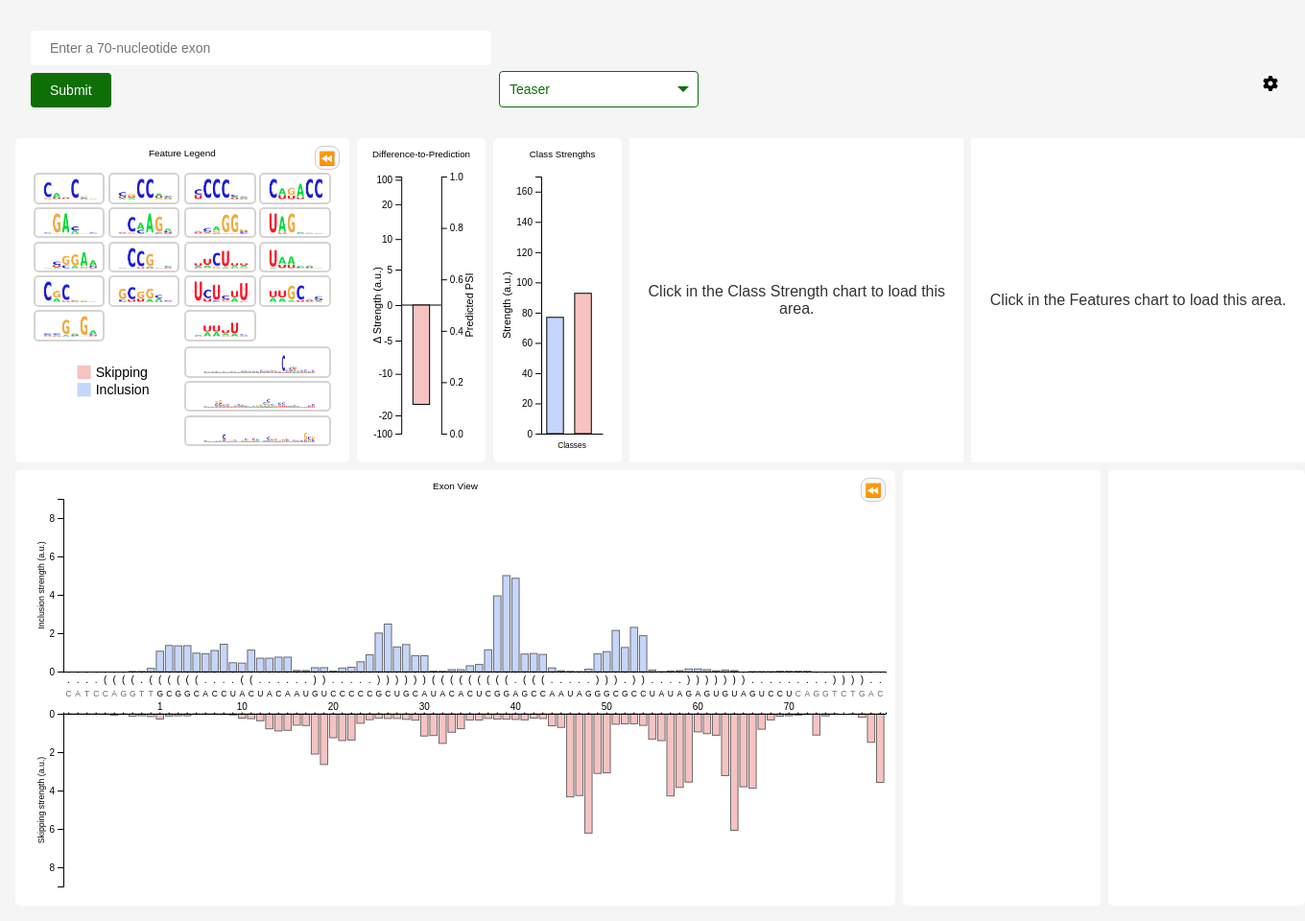
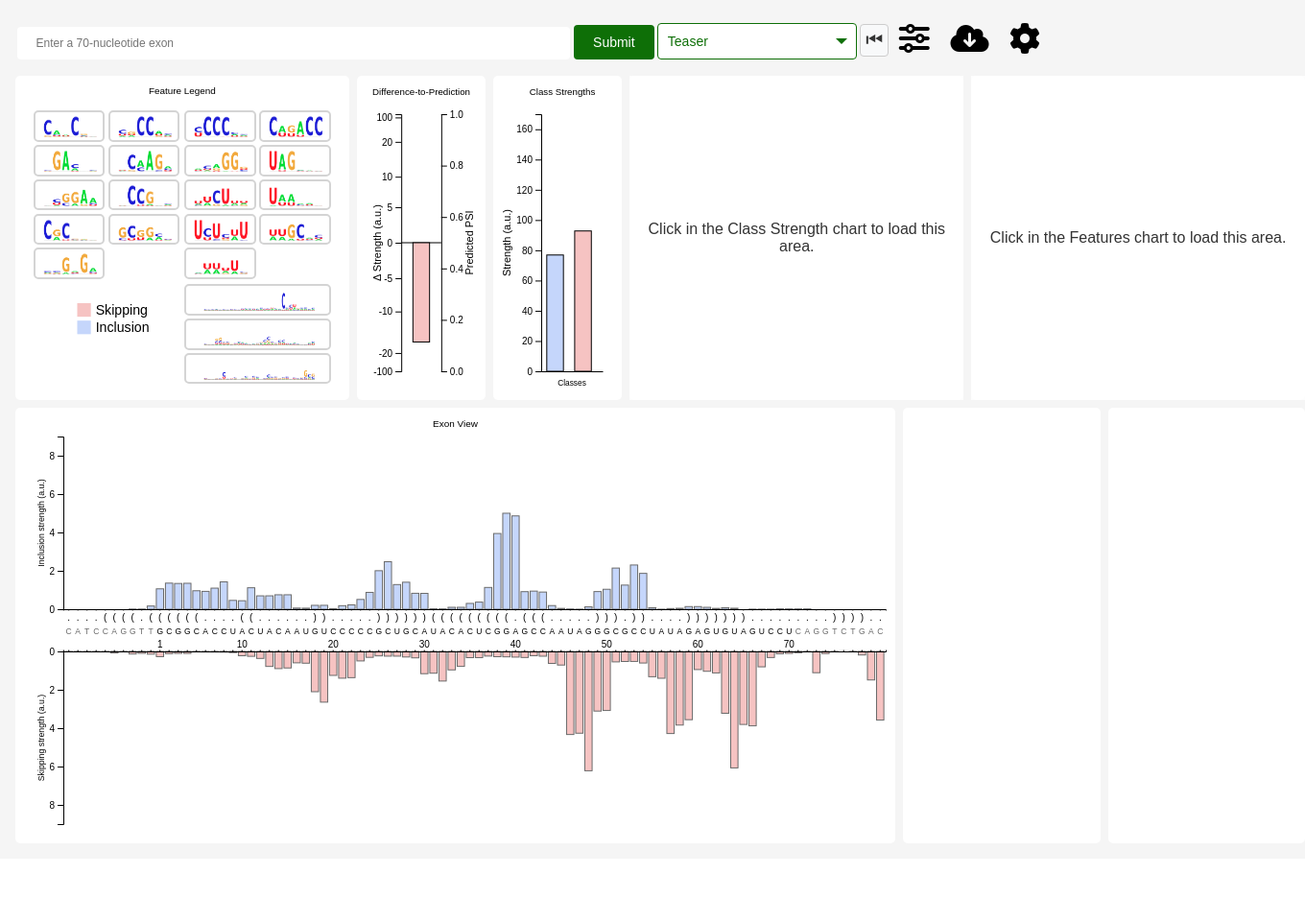
Before and after one commit to Liao-Group/interface-demo, a Flask app: page / in a window 1360 px wide. Shown: the whole page at 96% size. After the commit the page ends 860 px from the top, so only its background shows below. Run offline with Flask 3, Linux system fonts and the light colour scheme; some libraries are stand-ins or nearby versions.

Commit message:
organizing the header area

```diff
--- a/src/app.py
+++ b/src/app.py
@@ -34,7 +34,7 @@ def fetch_prediction_from_server(exon):
     """Attempt to fetch the prediction from the server, handle errors gracefully."""
     try:
         # change the http address once the ec2 server is up.
-        response = requests.post('http://18.116.35.59:5000/prediction', data={'exon': exon}, timeout=10)
+        response = requests.post('http://18.117.144.86:5000/prediction', data={'exon': exon}, timeout=3)
         response.raise_for_status()  # This will raise an HTTPError for bad responses (4XX, 5XX)
         return response.json()
     except requests.exceptions.RequestException as e:
@@ -63,9 +63,10 @@ def homepage():
 # if prediction is not available. it will fetch data from local files.
 @app.route("/get-data", methods=["GET"])
 def get_data():
-    option = request.args.get('option', 'teaser_18')
+    option = request.args.get('option', 'teaser')
 
     # Main logic to decide whether to use server or local file
+    print(option)
     if option in default_options:
         return read_local_data(option)
     exon = get_default_exon(option)
@@ -76,4 +77,4 @@ def get_data():
     return jsonify(json_response)
 
 if __name__ == "__main__":
-    app.run(debug=True)
+    app.run(debug=True, port='4000')
--- /dev/null
+++ b/src/static/dropdowns.css
@@ -0,0 +1,157 @@
+.toggleButton {
+    width: 2.625rem;
+    height: 1.375rem;
+    padding: 0.125rem;
+    border: 0.03125rem solid black;
+    border-radius: 1.875rem;
+    background-color: white;
+    position: relative;
+    overflow: hidden;
+    margin-top: 0.75rem;
+    margin-bottom: 0.75rem;
+}
+
+.toggleSwitchCircle {
+    width: 1.25rem;
+    height: 1.25rem;
+    border: 0.03125rem solid black;
+    border-radius: 50%;
+    background-color: white;
+    position: absolute;
+    left: 0;
+    bottom: 0;
+}
+
+.toggleSwitchCircle.toggled {
+    transform: translateX(1.375rem);
+    background-color: #4caf50;
+}
+
+.toggleButton.toggled {
+    background-color: #ccc;
+}
+
+
+
+.dropdown {
+    position: relative;
+    /* top: 1rem; */
+    padding: 0.2700rem 0.3rem;
+    right: 1rem;
+    display: flex;
+}
+
+.dropbtn {
+    background: none;
+    border: none;
+    cursor: pointer;
+    /* padding: 0.625rem; */
+    font-size: 1rem;
+}
+
+.dropdown-content {
+    display: none;
+    text-align: center;
+    position: absolute;
+    top: 100%;
+    right: 0;
+    background-color: #f9f9f9;
+    min-width: 12.5rem;
+    box-shadow: 0 0.5rem 1rem rgba(0, 0, 0, 0.2);
+    z-index: 1;
+    padding: 0.75rem 1rem;
+    border-radius: 0.625rem;
+}
+
+.dropdown-content a {
+    color: black;
+    padding: 0.75rem 1rem;
+    text-decoration: none;
+    display: block;
+    font-size: 12;
+}
+
+.divider {
+    border: none;
+    height: 1px;
+    background-color: #ccc;
+    margin: 1.25rem;
+    width: 80%;
+}
+
+.dropdown-download {
+    position: relative;
+    /* top: 1rem; */
+    padding: 0.2700rem 0.3rem;
+    right: 1rem;
+    display: flex;
+}
+
+.dropbtn-download {
+    background: none;
+    border: none;
+    cursor: pointer;
+    /* padding: 0.625rem; */
+    font-size: 1rem;
+}
+
+.dropdown-content-download {
+    display: none;
+    text-align: center;
+    position: absolute;
+    top: 100%;
+    right: 0;
+    background-color: #f9f9f9;
+    min-width: 12.5rem;
+    box-shadow: 0 0.5rem 1rem rgba(0, 0, 0, 0.2);
+    z-index: 1;
+    padding: 0.75rem 1rem;
+    border-radius: 0.625rem;
+}
+
+.dropdown-content-download a {
+    color: black;
+    padding: 0.75rem 1rem;
+    text-decoration: none;
+    display: block;
+    font-size: 12;
+}
+
+
+.dropdown-adjust {
+    position: relative;
+    /* top: 1rem; */
+    padding: 0.2700rem 0.3rem;
+    right: 1rem;
+    display: flex;
+}
+
+.dropbtn-adjust {
+    background: none;
+    border: none;
+    cursor: pointer;
+    /* padding: 0.625rem; */
+    font-size: 1rem;
+}
+
+.dropdown-content-adjust {
+    display: none;
+    text-align: center;
+    position: absolute;
+    top: 100%;
+    right: 0;
+    background-color: #f9f9f9;
+    min-width: 12.5rem;
+    box-shadow: 0 0.5rem 1rem rgba(0, 0, 0, 0.2);
+    z-index: 1;
+    padding: 0.75rem 1rem;
+    border-radius: 0.625rem;
+}
+
+.dropdown-content-adjust a {
+    color: black;
+    padding: 0.75rem 1rem;
+    text-decoration: none;
+    display: block;
+    font-size: 12;
+}
--- a/src/static/events.js
+++ b/src/static/events.js
@@ -46,7 +46,7 @@ document.addEventListener('DOMContentLoaded', function () {
 
 // setting dropdown
 function toggleDropdown() {
-  var dropdown = document.getElementById("myDropdown");
+  const dropdown = document.getElementById("myDropdown");
   if (dropdown.style.display === "block") {
     dropdown.style.display = "none";
   }
@@ -55,18 +55,37 @@ function toggleDropdown() {
   }
 }
 
+function toggleDropdownDownload() {
+  const dropdownDownload = document.getElementById("dropdownDownload");
+  if (dropdownDownload.style.display === "block") {
+    dropdownDownload.style.display = "none";
+  }
+  else {
+    dropdownDownload.style.display = "block";
+  }
+}
+
+function toggleDropdownAdjust() {
+  const dropdownAdjust = document.getElementById("dropdownAdjust");
+  if (dropdownAdjust.style.display === "block") {
+    dropdownAdjust.style.display = "none";
+  }
+  else {
+    dropdownAdjust.style.display = "block";
+  }
+}
 // event for when the screen is resized and we need to re-render the graphs in the page again
 
-window.addEventListener('resize',function(){
-  featureSelection(featureSelected=null,className = null)
+window.addEventListener('resize', function () {
+  featureSelection(featureSelected = null, className = null)
   PSIview(Data); // Redraw the graph with the same data
   hierarchicalBarChart(Data, Data.feature_activations)
   nucleotideView(Data.sequence, Data.structs, Data.nucleotide_activations)
   hierarchicalBarChart2(featuresParent, featuresChildren)
-  hierarchicalBarChart3(positionsParent,positionsChildren )
+  hierarchicalBarChart3(positionsParent, positionsChildren)
 });
 
-document.addEventListener("DOMContentLoaded", async function() {
+document.addEventListener("DOMContentLoaded", async function () {
   const form = document.getElementById("exonForm");
   const selectElement = document.getElementById("option");
 
@@ -80,7 +99,7 @@ document.addEventListener("DOMContentLoaded", async function() {
   selectElement.value = selectedOption;
   await fetchData(selectedOption); // Fetch data immediately on load
 
-  selectElement.addEventListener("change", async function() {
+  selectElement.addEventListener("change", async function () {
     const selectedValue = selectElement.value;
     localStorage.setItem("selectedOption", selectedValue);
     await fetchData(selectedValue);
@@ -89,17 +108,17 @@ document.addEventListener("DOMContentLoaded", async function() {
 
 
 
-document.addEventListener("DOMContentLoaded", async function() {
+document.addEventListener("DOMContentLoaded", async function () {
 
   // listening to event from the rewind button on the feature legend
-document.getElementById("rewindButton1").addEventListener('click', function() {
+  document.getElementById("rewindButton1").addEventListener('click', function () {
     resetGraph();
   });
 
-// listening to event from the rewind b
-document.getElementById("rewindButton2").addEventListener('click', function() {
-  resetGraph();
-});
+  // // listening to event from the rewind b
+  // document.getElementById("rewindButton2").addEventListener('click', function () {
+  //   resetGraph();
+  // });
 
   // run download fucntion once selected
   document.querySelector('.svg-select button').addEventListener('click', downloadSelectedSVGs);
@@ -107,7 +126,7 @@ document.querySelector('.svg-select button').addEventListener('click', downloadS
   // Get the form element
   var form = document.getElementById('exonForm');
   // Add submit event listener to the form
- form.addEventListener('submit', function(event) {
+  form.addEventListener('submit', function (event) {
     // Prevent the default form submission behavior
     event.preventDefault();
     // Access the value of the input
@@ -118,11 +137,11 @@ document.querySelector('.svg-select button').addEventListener('click', downloadS
 })
 
 
-document.addEventListener('DOMContentLoaded', function() {
+document.addEventListener('DOMContentLoaded', function () {
   const featureView2 = document.querySelector('.feature-view-2');
   const featureView3 = document.querySelector('.feature-view-3');
 
-  featureView2.addEventListener('graphRendered', function(event) {
+  featureView2.addEventListener('graphRendered', function (event) {
     // This will be triggered once the graph is rendered
     const placeholder = event.detail.view.querySelector('.placeholder');
     if (placeholder) {
@@ -130,7 +149,7 @@ document.addEventListener('DOMContentLoaded', function() {
     }
   });
 
-  featureView3.addEventListener('graphRendered', function(event) {
+  featureView3.addEventListener('graphRendered', function (event) {
     // This will be triggered once the graph is rendered
     const placeholder2 = event.detail.view.querySelector('.placeholder2');
     if (placeholder2) {
@@ -141,7 +160,7 @@ document.addEventListener('DOMContentLoaded', function() {
 
 
 
-document.getElementById('openExonFormButton').addEventListener('click', function() {
+document.getElementById('openExonFormButton').addEventListener('click', function () {
   var form = document.getElementById('exonForm');
   if (form.style.display === 'none' || form.style.display === '') {
     form.style.display = 'block'; // Show the form
@@ -152,8 +171,8 @@ document.getElementById('openExonFormButton').addEventListener('click', function
   }
 });
 
-document.addEventListener('DOMContentLoaded', function() {
-  document.getElementById('adjustAxisBtn').addEventListener('click', function() {
+document.addEventListener('DOMContentLoaded', function () {
+  document.getElementById('adjustAxisBtn').addEventListener('click', function () {
     var sliderContainer = document.querySelector('.slider-container');
     if (sliderContainer.style.display === 'none' || sliderContainer.style.display === '') {
       sliderContainer.style.display = 'block'; // Show the container
--- a/src/static/main.js
+++ b/src/static/main.js
@@ -226,13 +226,21 @@ function hierarchicalBarChart(parent, data) {
       updateChart(+this.value);
     });
 
-    function updateChart(maxValue) {
-      yScale.domain([0, maxValue]); // Update yScale's domain
-      d3.select(".y-axis").call(d3.axisLeft(yScale)); // Redraw Y-axis
+    function updateChart(yMax) {
+      yScale.domain([0, yMax]); // Update the y-axis domain
 
-      bars.attr("y", d => yScale(d.value)) // Update bars' Y position
-          .attr("height", d => chartHeight - yScale(d.value)); // Update bars' height
-    }
+      // Update the Y-axis on the chart
+      svg.select(".y-axis")
+          .transition() // Add a smooth transition
+          .duration(500)
+          .call(d3.axisLeft(yScale));
+
+      // Update bars
+      bars.transition() // Smooth transition for resizing bars
+          .duration(500)
+          .attr("y", d => yScale(d.value))
+          .attr("height", d => chartHeight - yScale(d.value));
+  }
 
   const xAxis = d3.axisBottom(xScale).tickFormat("").tickSize(0);
   const yAxis = d3.axisLeft(yScale);
@@ -728,6 +736,7 @@ function nucleotideView(sequence, structs, data, classSelected = null) {
   var ySkip = d3.scaleLinear()
     .domain([0, max_strength])
     .range([margin.top + (height - margin.top - margin.bottom) / 2 + margin.middle, height - margin.bottom]);
+
 
   //I think we can revome this declarations and bring to inside the functions.
   // Set up for nucleotide sort
--- a/src/static/styles.css
+++ b/src/static/styles.css
@@ -3,15 +3,43 @@ html {
   background-color: whitesmoke;
 
 }
-  .nucleotide-view { grid-area: nv; }
-  .nucleotide-sort { grid-area: ns; }
-  .nucleotide-zoom { grid-area: nz; }
-  .structure-view { grid-area: sv; }
-  .feature-view-1 { grid-area: f1; }
-  .feature-view-2 { grid-area: f2; }
-  .feature-view-3 { grid-area: f3; }
-  .feature-legend-container { grid-area: fl; }
-  .psi-view { grid-area: pv; }
+
+.nucleotide-view {
+  grid-area: nv;
+}
+
+.nucleotide-sort {
+  grid-area: ns;
+}
+
+.nucleotide-zoom {
+  grid-area: nz;
+}
+
+.structure-view {
+  grid-area: sv;
+}
+
+.feature-view-1 {
+  grid-area: f1;
+}
+
+.feature-view-2 {
+  grid-area: f2;
+}
+
+.feature-view-3 {
+  grid-area: f3;
+}
+
+.feature-legend-container {
+  grid-area: fl;
+}
+
+.psi-view {
+  grid-area: pv;
+}
+
 .grid-container {
   width: 100%;
   height: 100vh;
@@ -31,27 +59,35 @@ html {
   grid-auto-columns: minmax(0, 1fr);
   grid-auto-rows: minmax(0, 1fr);
 }
-  .grid-container > div {
+
+.grid-container>div {
   background-color: white;
   text-align: center;
   border-radius: 0.3125rem;
   font-size: 0.75rem;
 }
+
 .header {
-    display: flex;        /* Enables Flexbox */
-    justify-content: flex-start;  /* Aligns items to the start of the main-axis (horizontal) */
-    align-items: center; /* Aligns items to the bottom */
-    gap: 35rem; /* Space between the two forms */
+  display: flex;
+  /* Enables Flexbox */
+  justify-content: flex-start;
+  /* Aligns items to the start of the main-axis (horizontal) */
+  align-items: center;
+  /* Aligns items to the bottom */
+  /* gap: 1rem;  */
 }
+
 form {
-  padding: 0.25rem;
+  padding: 0.10rem;
 }
+
 .select-wrapper {
   position: relative;
   display: inline-block;
   width: 13rem;
   margin-right: 0.625rem;
 }
+
 .select-wrapper select {
   font-size: 0.875rem;
   appearance: none;
@@ -63,10 +99,12 @@ html {
   width: 100%;
   cursor: pointer;
 }
+
 .select-wrapper select:focus {
   outline: none;
   box-shadow: 0 0 0.25rem rgba(14, 111, 7, 0.4);
 }
+
 .select-wrapper .arrow {
   position: absolute;
   top: 50%;
@@ -92,38 +130,54 @@ html {
   cursor: pointer;
   transition: background-color 0.3s ease;
 }
+
 input[type=submit]:hover {
   background-color: #0c5405;
 }
+
 input[type="text"] {
-    appearance: none; /* Removes default styles */
-    border: none; /* No border, similar to your submit button */
-    background-color: #fff; /* White background for text input */
-    color: #0e6f07; /* Green text, matching your submit button text color */
-    padding: 0.625rem 1.25rem; /* Padding to match the submit button */
-    border-radius: 0.25rem; /* Rounded corners like the submit button */
-    font-size: 0.875rem; /* Font size to match the submit button */
-    width: 30rem;
-    box-sizing: border-box; /* Padding included in width */
+  appearance: none;
+  /* Removes default styles */
+  border: none;
+  /* No border, similar to your submit button */
+  background-color: #fff;
+  /* White background for text input */
+  color: #0e6f07;
+  /* Green text, matching your submit button text color */
+  padding: 0.625rem 1.25rem;
+  border-radius: 0.25rem;
+  /* Rounded corners like the submit button */
+  font-size: 0.750rem;
+  /* Font size to match the submit button */
+  width: 36rem;
+  box-sizing: border-box;
+  /* Padding included in width */
 }
 
 input[type="text"]:focus {
-    outline: none; /* Removes the default focus outline */
-    box-shadow: 0 0 0.25rem rgba(14, 111, 7, 0.4); /* Focus shadow to match the submit button */
+  outline: none;
+  /* Removes the default focus outline */
+  box-shadow: 0 0 0.25rem rgba(14, 111, 7, 0.4);
+  /* Focus shadow to match the submit button */
 }
 
 .forms-container {
-  display: flex;        /* Enables Flexbox */
-  justify-content: flex-start;  /* Aligns items to the start of the main-axis (horizontal) */
-  align-items: flex-end; /* Aligns items to the bottom */
-  padding: 1.25rem;
-  gap: 0px; /* Space between the two forms */
+  display: flex;
+  /* Enables Flexbox */
+  justify-content: flex-start;
+  /* Aligns items to the start of the main-axis (horizontal) */
+  align-items: flex-end;
+  /* Aligns items to the bottom */
+  padding: .5rem;
+  gap: 0px;
+  /* Space between the two forms */
 }
 
 
 
 input[type="submit"] {
-    margin-top: 8px; /* Consistent vertical spacing for submit button */
+  margin-top: 8px;
+  /* Consistent vertical spacing for submit button */
 }
 
 
@@ -175,19 +229,24 @@ input[type="submit"] {
   display: grid;
   flex-direction: row;
   gap: 0.2rem;
-    width:50%;
-    margin-left: auto; /* This will push the grid to the right */
-  } .bottom{
+  width: 50%;
+  margin-left: auto;
+  /* This will push the grid to the right */
+}
+
+.bottom {
   display: flex;
   flex-direction: row;
   gap: 0.3125rem;
   justify-content: space-between;
 }
+
 .legend {
-    margin-right: auto; /* This will push the grid to the right */
+  margin-right: auto;
+  /* This will push the grid to the right */
   display: grid;
-    width:50%;
-    height:5vw;
+  width: 50%;
+  height: 5vw;
 }
 
 .feature-long-svg {
@@ -197,7 +256,8 @@ input[type="submit"] {
   box-sizing: border-box;
   border-radius: 0.3125rem;
   object-fit: fill;
-    order: 1;  /* This will ensure that the long SVG is positioned after the skipping grid */
+  order: 1;
+  /* This will ensure that the long SVG is positioned after the skipping grid */
 }
 
 .feature-svg {
@@ -207,76 +267,6 @@ input[type="submit"] {
   box-sizing: border-box;
   border-radius: 0.3125rem;
   object-fit: fill;
-  }
-
-  .toggleButton {
-  width: 2.625rem;
-  height: 1.375rem;
-  padding: 0.125rem;
-  border: 0.03125rem solid black;
-  border-radius: 1.875rem;
-  background-color: white;
-  position: relative;
-  overflow: hidden;
-  margin-top: 0.75rem;
-  margin-bottom: 0.75rem;
-  }
-  .toggleSwitchCircle {
-  width: 1.25rem;
-  height: 1.25rem;
-  border: 0.03125rem solid black;
-  border-radius: 50%;
-  background-color: white;
-  position: absolute;
-  left: 0;
-  bottom: 0;
-  }
-  .toggleSwitchCircle.toggled {
-  transform: translateX(1.375rem);
-  background-color: #4caf50;
-  }
-  .toggleButton.toggled {
-  background-color: #ccc;
-  }
-  .dropdown {
-  position: relative;
-  top: 1rem;
-  right: 1rem;
-  display: flex;
-  }
-  .dropbtn {
-  background: none;
-  border: none;
-  cursor: pointer;
-  padding: 0.625rem;
-  font-size: 1rem;
-  }
-  .dropdown-content {
-  display: none;
-  text-align: center;
-  position: absolute;
-  top: 100%;
-  right: 0;
-  background-color: #f9f9f9;
-  min-width: 12.5rem;
-  box-shadow: 0 0.5rem 1rem rgba(0, 0, 0, 0.2);
-  z-index: 1;
-  padding: 0.75rem 1rem;
-  border-radius: 0.625rem;
-  }
-  .dropdown-content a {
-  color: black;
-  padding: 0.75rem 1rem;
-  text-decoration: none;
-  display: block;
-  font-size: 12;
-  }
-  .divider {
-  border: none;
-  height: 1px;
-  background-color: #ccc;
-  margin: 1.25rem;
-  width: 80%;
 }
 
 
@@ -291,23 +281,29 @@ input[type="submit"] {
 .psi-view {
   position: relative;
 }
+
 .rewindButton {
-    position: absolute;
-    top: 8px;
-    right: 10px;
-    padding: 8px 12px;
-    font-size: 14px; /* Adjust the size of the arrow */
-    color: #333; /* Arrow color */
+  position: relative;
+  /* top: 8px; */
+  padding: 0.2700rem 0.3rem;
+  top: .15rem;
+  /* right: 10px;
+    padding: 8px 12px; */
+  font-size: 20px;
+  /* Adjust the size of the arrow */
+  color: #333;
+  /* Arrow color */
   background-color: #f8f9fa;
   border: 1px solid #ccc;
-    border-radius: 33%; /* Makes the button circular */
+  border-radius: 0.25rem;
+  /* Rounded corners like the submit button */
   cursor: pointer;
-    z-index: 10; /* Ensures the button is above the SVG */
+  right: 1rem;
   display: flex;
-    align-items: center;
-    justify-content: center;
-    width: 25px; /* Fixed width */
-    height: 25px; /* Fixed height */
+  /* align-items: center;
+    justify-content: center; */
+  /* width: 25px;
+    height: 25px;  */
   text-align: center;
 }
 
@@ -316,20 +312,26 @@ input[type="submit"] {
   bottom: 6px;
   right: 8px;
   padding: 8px 12px;
-  font-size: 16px; /* Adjust the size of the arrow */
+  font-size: 16px;
+  /* Adjust the size of the arrow */
   color: #fff;
   background-color: #007bff;
   border: none;
-  border-radius: 33%;  /* Fully rounded borders to form a circle */
+  border-radius: 33%;
+  /* Fully rounded borders to form a circle */
   cursor: pointer;
   transition: background-color 0.3s;
   display: flex;
-  width: 20px; /* Fixed width */
-  height: 20px; /* Fixed height */
+  width: 20px;
+  /* Fixed width */
+  height: 20px;
+  /* Fixed height */
   align-items: center;
   justify-content: center;
-  text-decoration: none;  /* Removes underline if used within <a> tags */
-  outline: none;  /* Removes focus outline for a cleaner look */
+  text-decoration: none;
+  /* Removes underline if used within <a> tags */
+  outline: none;
+  /* Removes focus outline for a cleaner look */
 }
 
 #downloadButton:hover {
@@ -367,9 +369,12 @@ input[type="submit"] {
   display: flex;
   justify-content: center;
   align-items: center;
-  background-color: rgba(255, 255, 255, 0.8); /* Light white background */
-  color: #333; /* Dark text color */
-  font-size: 16px; /* Readable font size */
+  background-color: rgba(255, 255, 255, 0.8);
+  /* Light white background */
+  color: #333;
+  /* Dark text color */
+  font-size: 16px;
+  /* Readable font size */
   text-align: center;
 }
 
@@ -380,8 +385,11 @@ input[type="submit"] {
   display: flex;
   justify-content: center;
   align-items: center;
-  background-color: rgba(255, 255, 255, 0.8); /* Light white background */
-  color: #333; /* Dark text color */
-  font-size: 16px; /* Readable font size */
+  background-color: rgba(255, 255, 255, 0.8);
+  /* Light white background */
+  color: #333;
+  /* Dark text color */
+  font-size: 16px;
+  /* Readable font size */
   text-align: center;
 }
--- a/src/static/utils.js
+++ b/src/static/utils.js
@@ -389,6 +389,7 @@ function triggerDownload(imgURI, filename) {
 
 function downloadSelectedSVGs() {
   const checkboxes = document.querySelectorAll('.svg-checkbox:checked');
+  console.log("here")
   checkboxes.forEach((checkbox, index) => {
     setTimeout(() => {
       const svgElement = document.querySelector("svg." + checkbox.value);
--- a/src/templates/index.html
+++ b/src/templates/index.html
@@ -10,6 +10,7 @@
   <!-- Import d3.js -->
   <script type="text/javascript" src="https://d3js.org/d3.v4.js"></script>
   <!-- CSS style -->
+  <link rel="stylesheet" href="static/dropdowns.css">
   <link rel="stylesheet" href="static/styles.css">
   <link rel="stylesheet" href="https://cdnjs.cloudflare.com/ajax/libs/font-awesome/6.1.1/css/all.min.css">
   <!-- <link rel="stylesheet" href="https://cdnjs.cloudflare.com/ajax/libs/font-awesome/4.7.0/css/font-awesome.min.css"> -->
@@ -46,10 +48,47 @@
         </div>
       </form>
     </div>
+      <button id="rewindButton1" class="rewindButton">&#9198;</button>
 
+    <div class="dropdown-adjust">
+      <button class="dropbtn-adjust" onclick="toggleDropdownAdjust()"><i class="fa fa-sliders fa-2x"></i></button>
+      <div id="dropdownAdjust" class="dropdown-content-adjust">
+        <div class="slider-container">
+          <div class="slider-item">
+            <label for="yAxisSlider1">Adjust Class Strength Axis</label>
+            <input type="range" id="yAxisSlider1" min="0" max="170" value="170" step="1">
+          </div>
+          <div class="slider-item">
+            <label for="yAxisSlider2">Adjust Features Axis</label>
+            <input type="range" id="yAxisSlider2" min="0" max="75" value="75" step="1">
+          </div>
+          <div class="slider-item">
+            <label for="yAxisSlider3">Adjust Positions Axis</label>
+            <input type="range" id="yAxisSlider3" min="0" max="18" value="18" step="1">
+          </div>
+        </div>
+      </div>
+    </div>
+
+    <div class="dropdown-download">
+      <button class="dropbtn-download" onclick="toggleDropdownDownload()"><i
+          class="fa fa-cloud-download fa-2x"></i></button>
+      <div id="dropdownDownload" class="dropdown-content-download">
+        <div class="svg-select">
+          <label><input type="checkbox" class="svg-checkbox" value="psi-view"> Difference-to-Prediction </label>
+          <label><input type="checkbox" class="svg-checkbox" value="feature-view-1"> Class Strengths</label>
+          <label><input type="checkbox" class="svg-checkbox" value="nucleotide-view"> Exon View</label>
+          <label><input type="checkbox" class="svg-checkbox" value="feature-view-2"> Features</label>
+          <label><input type="checkbox" class="svg-checkbox" value="feature-view-3"> Positions</label>
+          <label><input type="checkbox" class="svg-checkbox" value="nucleotide-sort"> nucleotide-sort</label>
+          <label><input type="checkbox" class="svg-checkbox" value="nucleotide-zoom"> nucleotide-zoom</label>
+          <button>Download Selected</button>
+        </div>
+      </div>
+    </div>
     <!--setting dropdown -->
     <div class="dropdown">
-      <button class="dropbtn" onclick="toggleDropdown()"><i class="fa fa-cog"></i></button>
+      <button class="dropbtn" onclick="toggleDropdown()"><i class="fa fa-cog fa-2x"></i></button>
       <div id="myDropdown" class="dropdown-content">
         <!-- toggle button -->
         <a href="#">Alt-Colors</a>
@@ -115,7 +124,6 @@
       <svg class="feature-view-3" width="100%" height="100%"></svg>
     </div>
     <div class="feature-legend-container">
-      <button id="rewindButton1" class="rewindButton">&#9194;</button>
       <div class="feature-legend-title">Feature Legend</div>
       <div class="feature-legend-grids">
         <div class="feature-grids-wrapper">
@@ -130,7 +138,6 @@
     </div>
     <div class="nucleotide-view">
       <svg class="nucleotide-view" width="100%" height="100%"></svg>
-      <button id="rewindButton2" class="rewindButton">&#9194;</button>
     </div>
     <div class="nucleotide-sort">
       <svg class="nucleotide-sort" width="100%" height="100%"></svg>
```
Also changed, not shown: other parts of src/templates/index.html (+4 -33 lines). Lines whose indentation alone changed are shown as unchanged.
